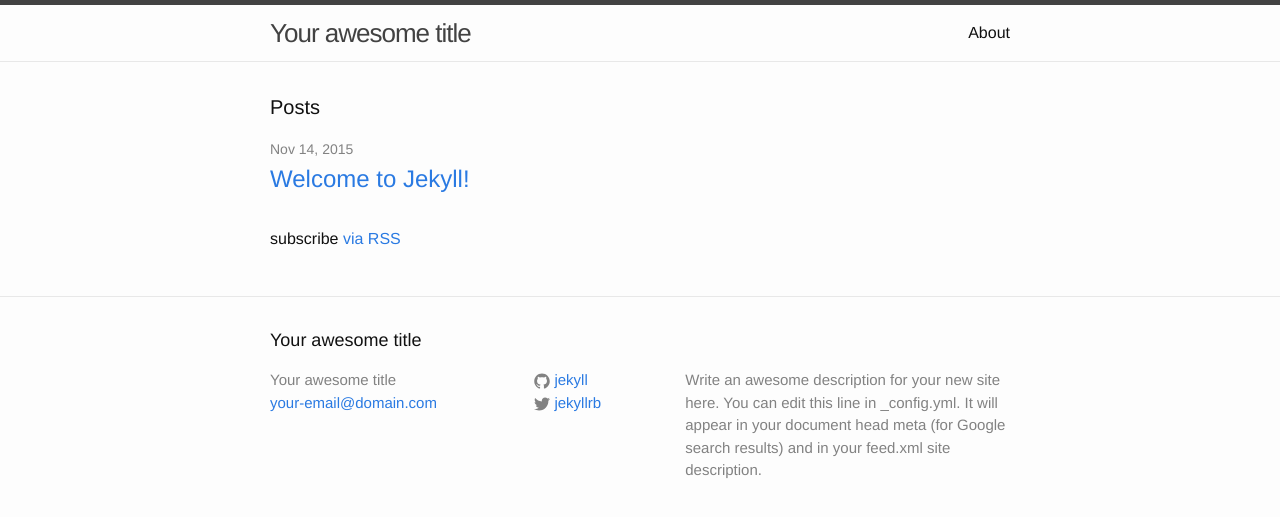
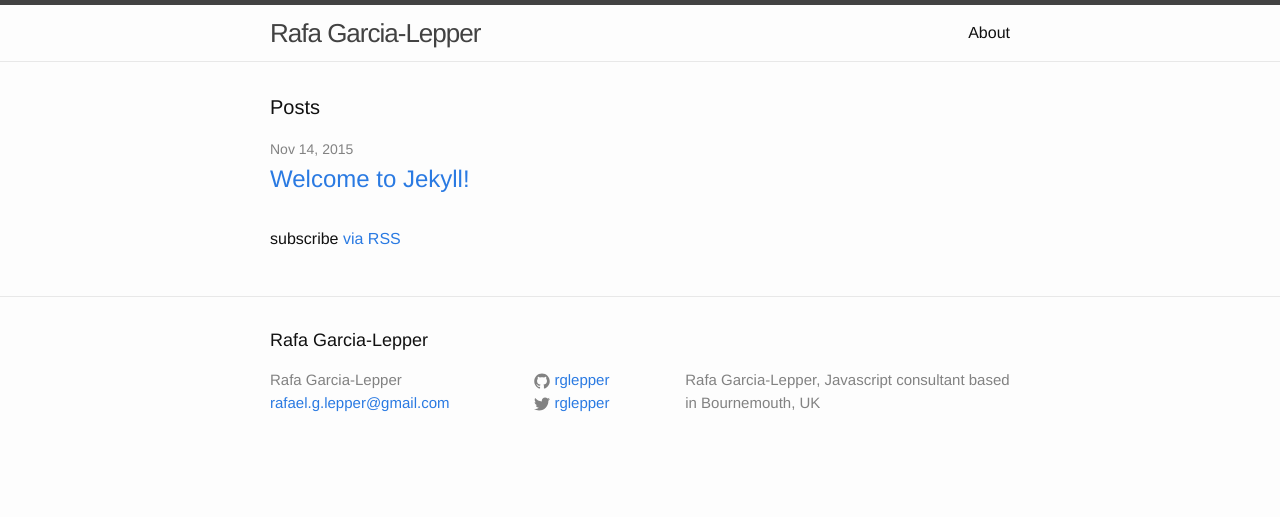
Before and after one commit to rglepper/rglepper.github.io, a Jekyll site: the page built from index.html, in a window 1280 px wide. Shown: the top 517 px of the page. Built offline with Jekyll 4.4.1, drawn with Linux system fonts in a browser that asks for light colours.

Commit message:
Change config to be more meaningful

```diff
--- a/_config.yml
+++ b/_config.yml
@@ -6,16 +6,14 @@
 # 'jekyll serve'. If you change this file, please restart the server process.
 
 # Site settings
-title: Your awesome title
-email: your-email@domain.com
+title: Rafa Garcia-Lepper
+email: rafael.g.lepper@gmail.com
 description: > # this means to ignore newlines until "baseurl:"
-  Write an awesome description for your new site here. You can edit this
-  line in _config.yml. It will appear in your document head meta (for
-  Google search results) and in your feed.xml site description.
+  Rafa Garcia-Lepper, Javascript consultant based in Bournemouth, UK
 baseurl: "" # the subpath of your site, e.g. /blog
-url: "http://yourdomain.com" # the base hostname & protocol for your site
-twitter_username: jekyllrb
-github_username:  jekyll
+url: "http://rafagarcialepper.com" # the base hostname & protocol for your site
+twitter_username: rglepper
+github_username:  rglepper
 
 # Build settings
 markdown: kramdown
```
